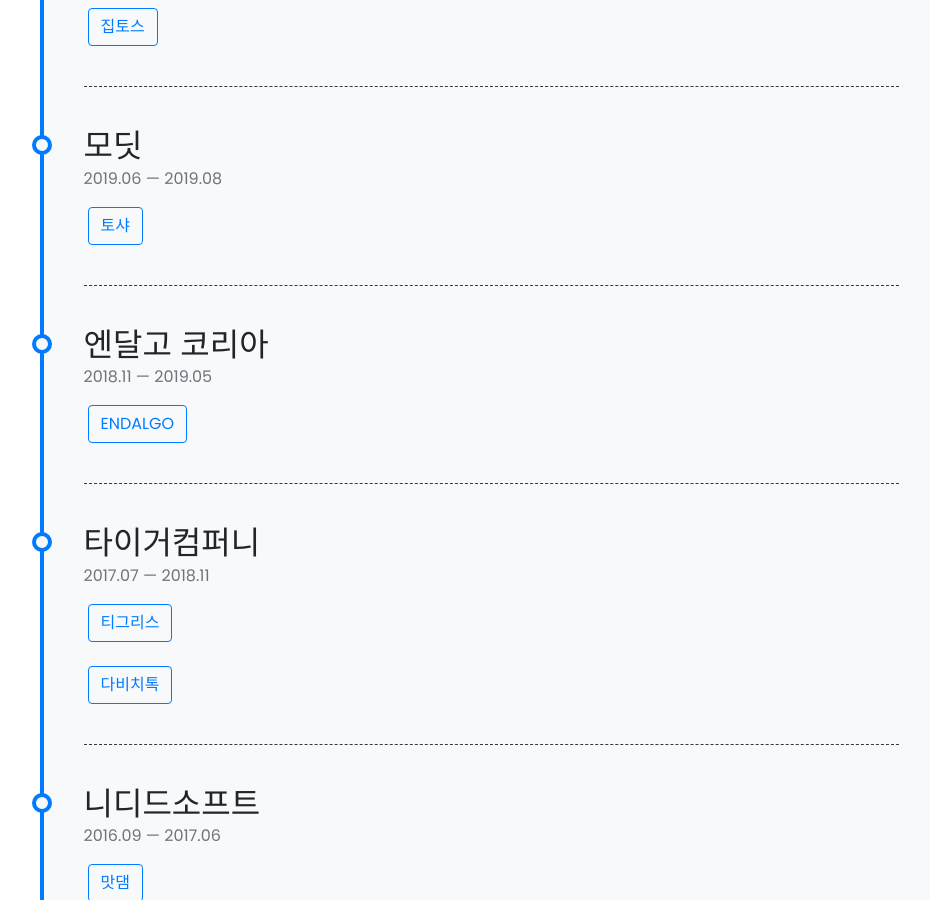
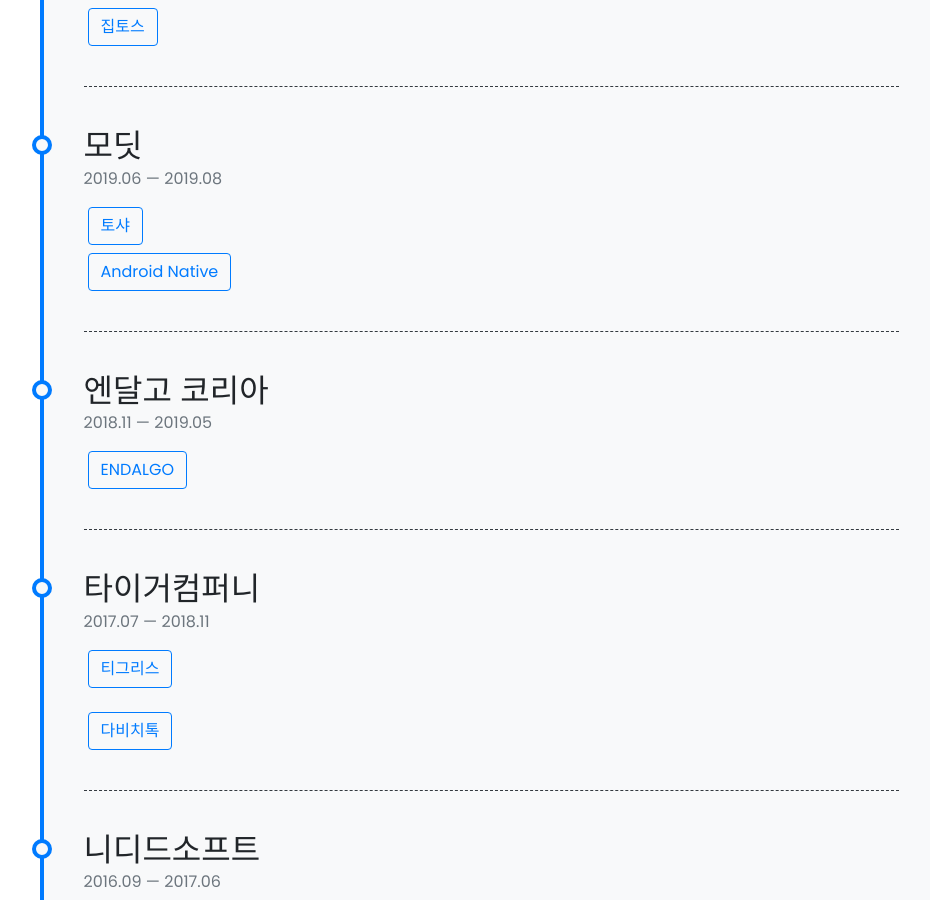
Before and after one commit to developduck/developduck.github.io, a Jekyll site: the page built from pages/career.md, in a window 1280 px wide and 900 px high, scrolled down 944 px. Shown: the whole window, without its empty margins (149-1079 px from the left). Built offline with Jekyll 4.4.1, drawn with Linux system fonts in a browser that asks for light colours; nearby versions of some CDN libraries; emoji names are drawn with the system emoji font.

Commit message:
Feature #10 스킬 페이지 링크 테스트

```diff
--- a/_data/timeline.yml
+++ b/_data/timeline.yml
@@ -32,6 +32,9 @@
   projects:
     - name: 토샤
       link:
+      skills:
+        - name: Android Native
+          link: /skills/#Android Native
   description:
 - title: 엔달고 코리아
   from: 2018.11
```
